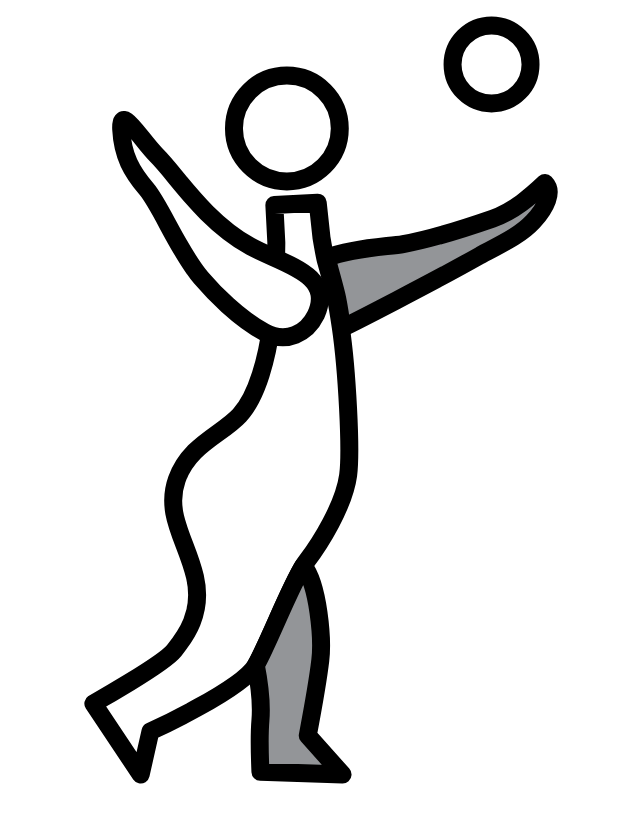
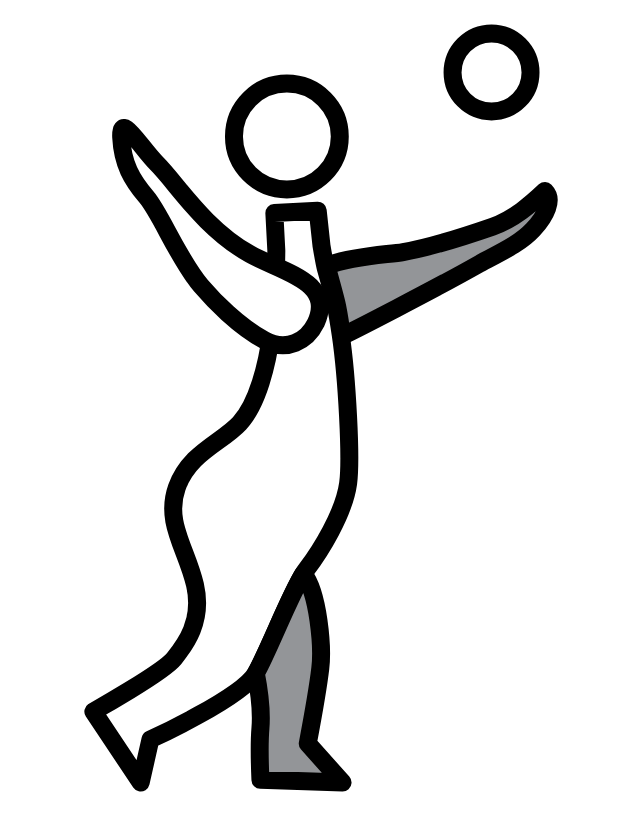
Before and after one commit to EBEREGIT/styling-svg-images, a plain HTML site: page index.html in a window 1280 px wide. Shown: the whole page, without its empty margins (322-962 px from the left). Drawn offline with Linux system fonts and the light colour scheme.

Commit message:
starter project ready to be styled

```diff
--- a/index.html
+++ b/index.html
@@ -1,12 +1,112 @@
 <!DOCTYPE html>
 <html lang="en">
-<head>
-    <meta charset="UTF-8">
-    <meta name="viewport" content="width=device-width, initial-scale=1.0">
+  <head>
+    <meta charset="UTF-8" />
+    <meta name="viewport" content="width=device-width, initial-scale=1.0" />
     <title>SVG Image Styling</title>
-    <link rel="stylesheet" href="style.css">
-</head>
-<body>
-    <img src="./1547636456.svg" />
-</body>
+    <link rel="stylesheet" href="style.css" />
+  </head>
+  <body>
+    <div class="svg-image">
+      <svg
+        version="1.1"
+        id="volleyball"
+        xmlns="http://www.w3.org/2000/svg"
+        xmlns:xlink="http://www.w3.org/1999/xlink"
+        x="0px"
+        y="0px"
+        width="50%"
+        height="100vh"
+        viewBox="0 -0.5 167 267"
+        enable-background="new 0 -0.5 167 267"
+        xml:space="preserve"
+      >
+        <g id="volleyball_man">
+          <path
+            id="torso"
+            fill="#FFFFFF"
+            stroke="#000000"
+            stroke-width="6"
+            stroke-linecap="round"
+            stroke-linejoin="round"
+            stroke-miterlimit="10"
+            d="
+		M93.56,158.094c-1.395,10.223-9.452,22.928-13.941,28.809c-0.298,0.392-0.613,0.848-0.948,1.367
+		c-4.554,7.164-11.486,25.287-15.781,33.021c-0.045,0.083-0.093,0.166-0.147,0.261c-5.121,8.383-35.167,22.045-35.167,22.045
+		l-3.253,14.403L8.521,234.3c0,0,23.233-13.011,26.952-17.657c3.718-4.646,9.758-12.547,6.97-24.627
+		c-2.788-12.082-10.223-20.912-6.041-32.529c4.182-11.616,14.87-14.868,20.91-21.375c6.043-6.506,9.276-19.646,10.68-30.502
+		c1.402-10.855,1.602-27.084,1.602-27.084l-0.662-12.581l14.476-0.793l1.26,11.683c0,0,1.086,6.396,1.486,7.8
+		c1.228,4.312,2.592,9.136,3.225,11.979c0.436,1.961,1.049,5.502,1.7,9.918C93.198,122.926,94.656,150.053,93.56,158.094z"
+          />
+
+          <path
+            id="left_leg"
+            fill="#939598"
+            stroke="#000000"
+            stroke-width="6"
+            stroke-linecap="round"
+            stroke-linejoin="round"
+            stroke-miterlimit="10"
+            d="
+		M91.702,258l-27.418-0.93c0,0-0.492-11.348,0-17.192c0.407-4.962-0.399-12.491-1.543-18.325c0.056-0.096,0.103-0.179,0.147-0.262
+		c4.293-7.732,11.227-25.855,15.781-33.021c5.02,6.6,6.433,24.537,5.594,31.627c-0.929,7.9-4.182,25.094-4.182,25.094L91.702,258z"
+          />
+
+          <path
+            id="left_arm"
+            fill="#939598"
+            stroke="#000000"
+            stroke-width="6"
+            stroke-linecap="round"
+            stroke-linejoin="round"
+            stroke-miterlimit="10"
+            d="
+		M155.325,73.398c-4.303,4.682-10.65,7.558-17.62,11.274c-14.935,8.479-44.565,23.67-46.224,24.287
+		c-0.596-4.574-1.155-7.746-1.555-9.779c-0.578-2.947-2.449-9.199-3.572-13.67c9.681-3.449,20.461-3.662,25.568-4.558
+		c8.168-1.425,22.711-6.021,29.817-8.478c7.114-2.458,12.901-7.563,17.526-11.927C162.099,63.456,159.634,68.715,155.325,73.398z"
+          />
+
+          <path
+            id="right_arm"
+            fill="#FFFFFF"
+            stroke="#000000"
+            stroke-width="6"
+            stroke-linecap="round"
+            stroke-linejoin="round"
+            stroke-miterlimit="10"
+            d="
+		M82.833,104.5c-3,6.167-9.758,9.876-17.164,5.898c-8.653-4.646-17.128-13.355-21.218-18.18
+		c-7.584-8.939-13.317-23.875-18.197-29.627c-4.889-5.744-7.992-11.05-8.438-19.898c-0.446-8.848,6.367,3.253,11.989,8.848
+		c6.653,6.626,15.539,21.413,31.027,30.125C71.5,87.667,89,90.667,82.833,104.5z"
+          />
+
+          <circle
+            id="ball"
+            fill="#FFFFFF"
+            stroke="#000000"
+            stroke-width="6"
+            stroke-linecap="round"
+            stroke-linejoin="round"
+            stroke-miterlimit="10"
+            cx="141.421"
+            cy="21.011"
+            r="13.011"
+          />
+
+          <circle
+            id="head"
+            fill="#FFFFFF"
+            stroke="#000000"
+            stroke-width="6"
+            stroke-linecap="round"
+            stroke-linejoin="round"
+            stroke-miterlimit="10"
+            cx="73.113"
+            cy="42.386"
+            r="17.658"
+          />
+        </g>
+      </svg>
+    </div>
+  </body>
 </html>
--- a/style.css
+++ b/style.css
@@ -1,10 +1,3 @@
 body{
     text-align: center;
-    width: auto;
-    margin: auto;
 }
-
-img{
-    width: 100%;
-    height: 100vh;
-}
```
